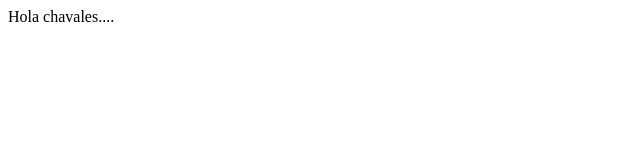
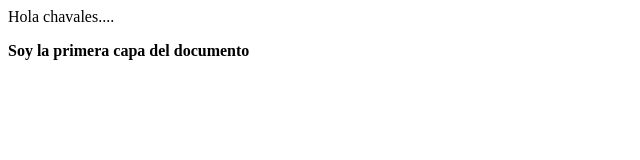
Before and after one commit to AntonioLeon75/curso-git-borrar, a plain HTML site: page index.html in a window 1280 px wide. Shown: the whole page, without its empty margins (0-640 px from the left). Drawn offline with Linux system fonts and the light colour scheme.

Commit message:
commit capa

```diff
--- a/index.html
+++ b/index.html
@@ -2,5 +2,8 @@
 <title>Este es el índice de mi websit</title>
 <body>
     Hola chavales....
+    <div>
+        <p><b>Soy la primera capa del documento</b></p>
+    </div>
 </body>
 </html>
```
